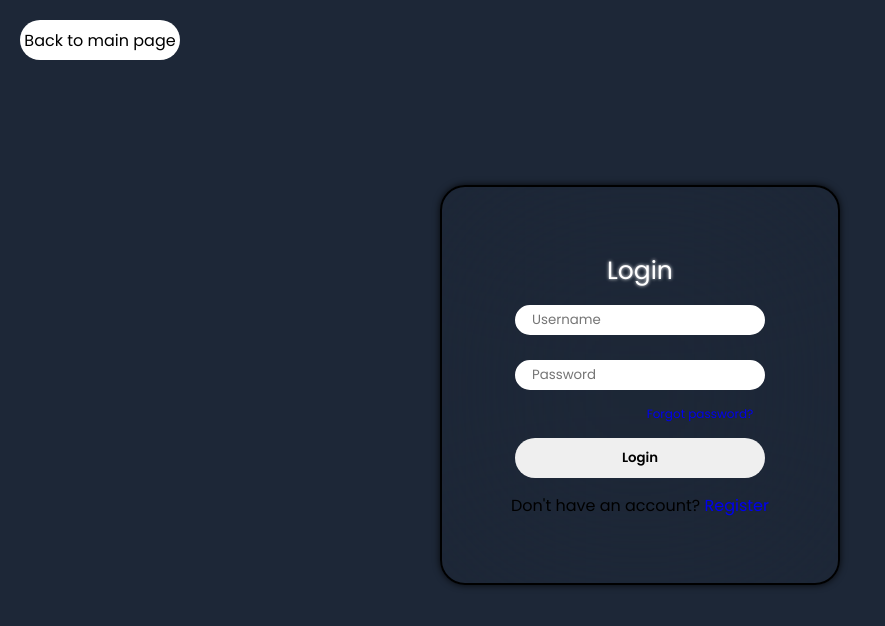
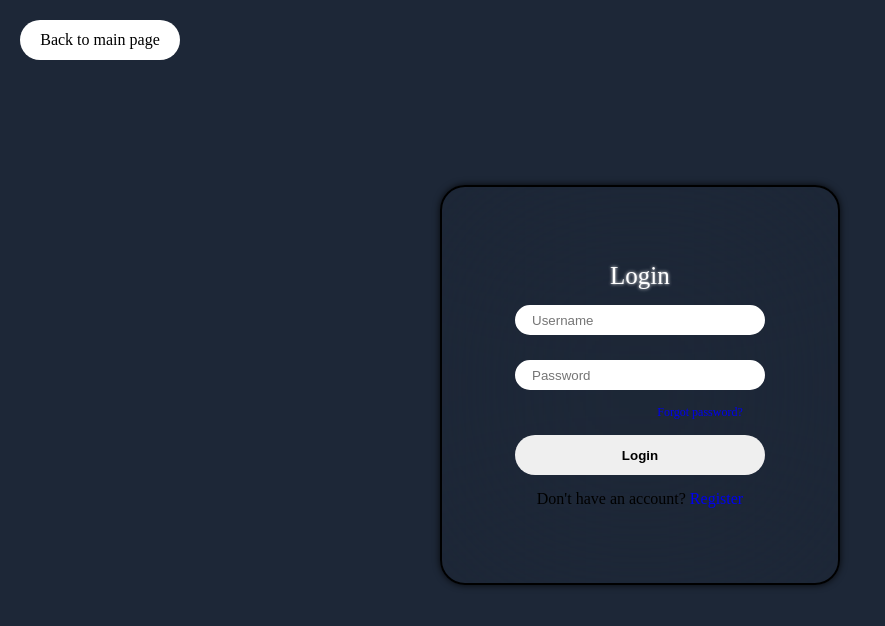
Before and after one commit to andria1828/GOA-PROJECTS, a plain HTML site: page Login/index.html in a window 1280 px wide. Shown: the whole page, without its empty margins (0-885 px from the left). Drawn offline with Linux system fonts and the light colour scheme; a web font is replaced by a local one.

Commit message:
second commit

```diff
--- a/Login/stylce.css
+++ b/Login/stylce.css
@@ -4,7 +4,6 @@
     padding: 0px;
     margin: 0px;
     box-sizing: border-box;
-    font-family: "Poppins", sans-serif;
     text-decoration: none;
 }
 
--- a/Password_Reset/stylce.css
+++ b/Password_Reset/stylce.css
@@ -4,7 +4,6 @@
     padding: 0px;
     margin: 0px;
     box-sizing: border-box;
-    font-family: "Poppins", sans-serif;
     text-decoration: none;
 }
 
```
